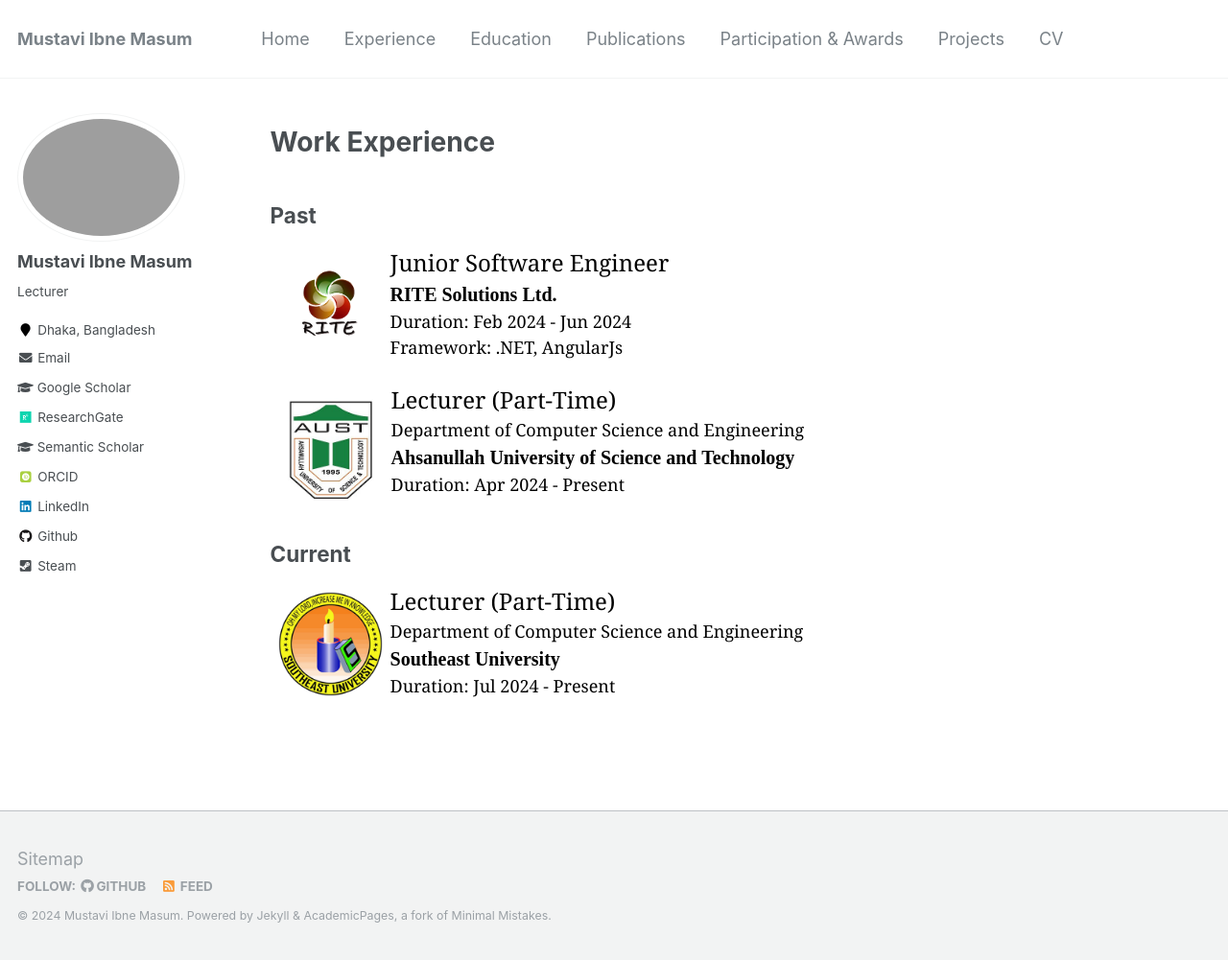
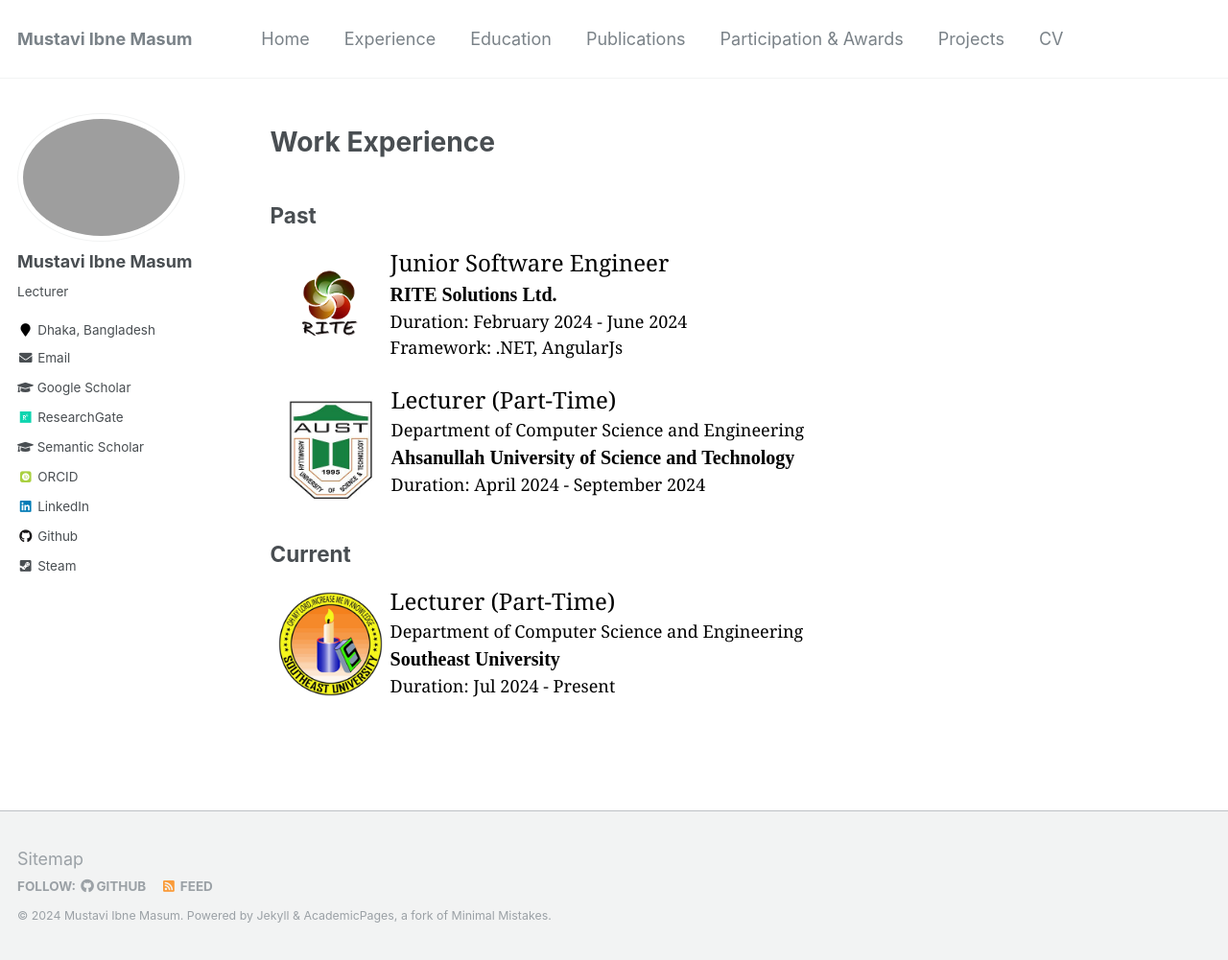
Before and after one commit to Mustavi-Ibne-Masum/mustavi-ibne-masum.github.io, a Jekyll site: the page built from _pages/experience.md, in a window 1280 px wide and 1001 px high. Shown: the whole window at 96% size. Built offline with Jekyll 4.4.1, drawn with Linux system fonts in a browser that asks for light colours; some web fonts are replaced.

Commit message:
update experience

```diff
--- a/_pages/experience.md
+++ b/_pages/experience.md
@@ -9,7 +9,7 @@ author_profile: true
 ## Past
 <img src="/images/LogoRITE.png" style="float:left;width:125px;height:125px;"><span style="font-family:Georgia; color:black;"><span style="font-size:18pt">Junior Software Engineer</span><br/>
 <span style="color:black; font-size:20px; font-family:Calisto MT"><b><a href="https://www.rite.com.bd/" target="_blank" style="color:black;">RITE Solutions Ltd.</a></b></span><br/>
-Duration: Feb 2024 - Jun 2024 <br/>
+Duration: February 2024 - June 2024 <br/>
 Framework: .NET, AngularJs
 </span>
 <br/>
@@ -17,7 +17,7 @@ Framework: .NET, AngularJs
 <img src="/images/LogoAust.png" style="float:left;width:126px;height:126px;"><span style="font-family:Georgia; color:black;"><span style="font-size:18pt">Lecturer (Part-Time)</span><br/>
 Department of Computer Science and Engineering<br/>
 <span style="color:black; font-size:20px; font-family:Calisto MT"><b><a href="https://aust.edu" target="_blank" style="color:black;">Ahsanullah University of Science and Technology</a></b></span><br/>
-Duration: Apr 2024 - Present
+Duration: April 2024 - September 2024
 </span>
 ## Current
 <img src="/images/LogoSEU.png" style="float:left;width:125px;height:125px;"><span style="font-family:Georgia; color:black;"><span style="font-size:18pt">Lecturer (Part-Time)</span><br/>
```
Also changed, not shown: 2 other files.
